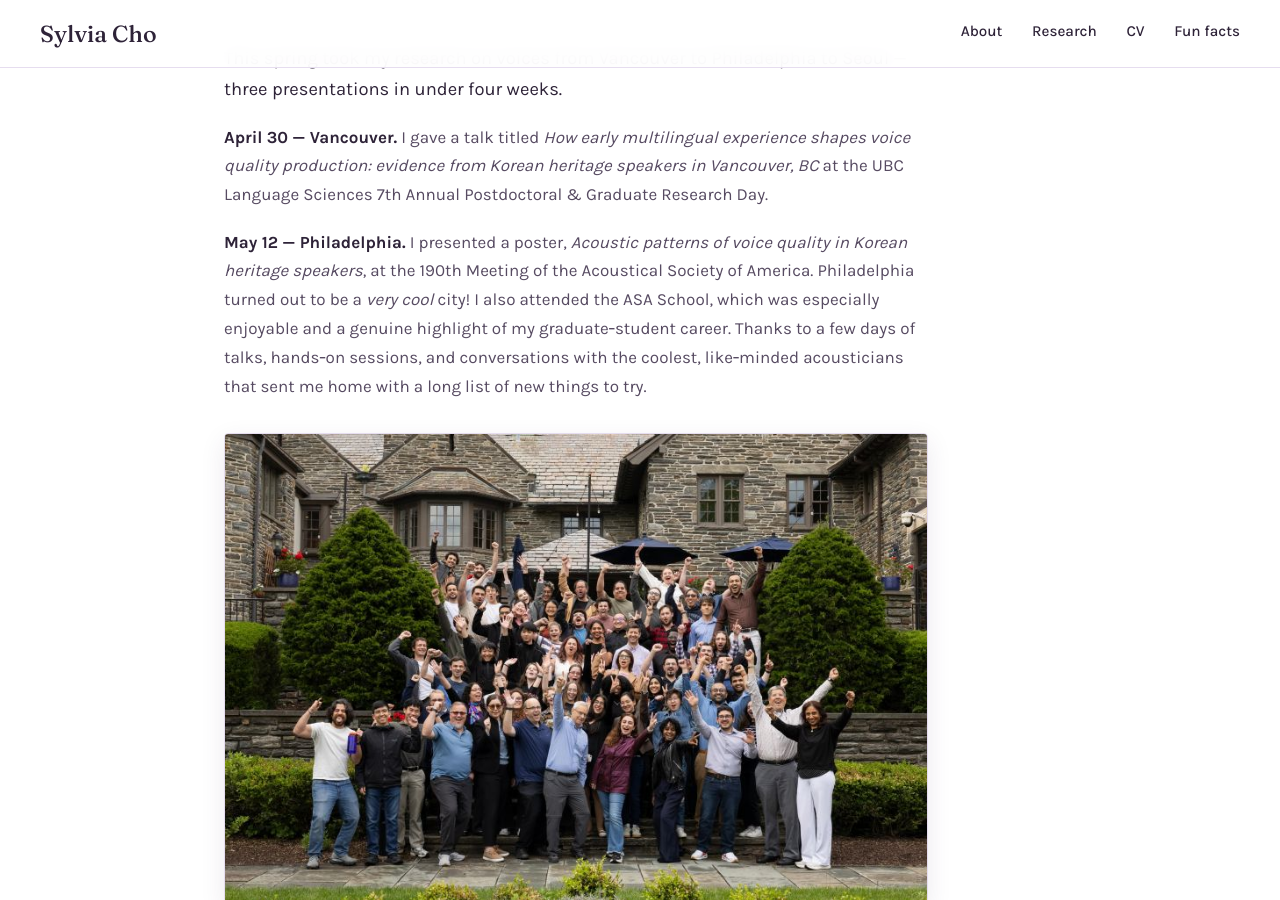
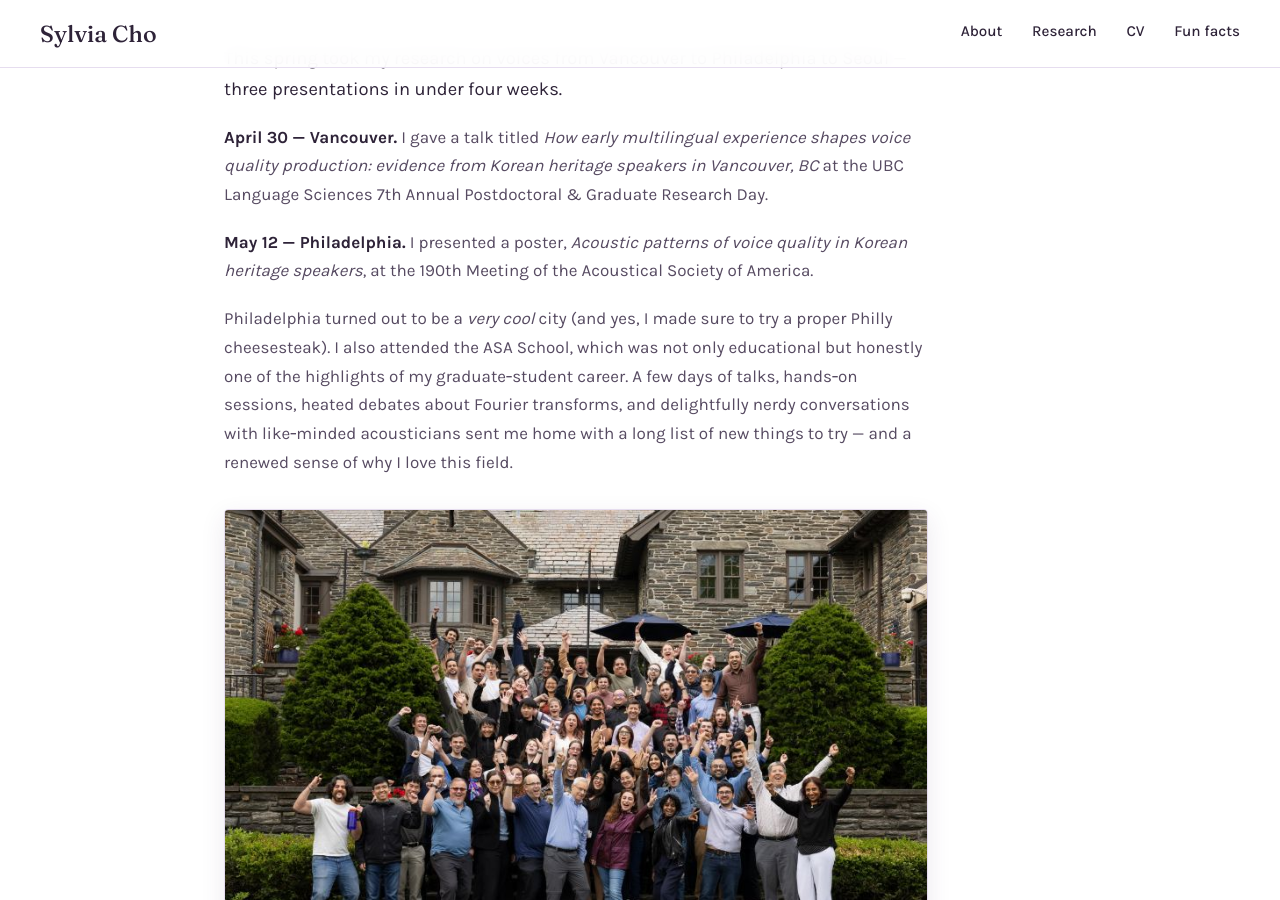
Before and after one commit to sylviacho247/sylviacho247.github.io, a Jekyll site: the page built from _news/2026-05-30-spring-conferences.md, in a window 1280 px wide and 900 px high, scrolled down 497 px. Built offline with Jekyll 4.4.1, drawn with Linux system fonts in a browser that asks for light colours.

Commit message:
Update 2026-05-30-spring-conferences.md

```diff
--- a/_news/2026-05-30-spring-conferences.md
+++ b/_news/2026-05-30-spring-conferences.md
@@ -9,7 +9,8 @@ This spring took my research on voices from Vancouver to Philadelphia to Seoul
 **April 30 — Vancouver.** I gave a talk titled *How early multilingual experience shapes voice quality production: evidence from Korean heritage speakers in Vancouver, BC* at the UBC Language Sciences 7th Annual Postdoctoral &amp; Graduate Research Day.
 
 **May 12 — Philadelphia.** I presented a poster, *Acoustic patterns of voice quality in Korean heritage speakers*, at the 190th Meeting of the Acoustical Society of America.
-Philadelphia turned out to be a *very cool* city! I also attended the ASA School, which was especially enjoyable and a genuine highlight of my graduate‑student career. Thanks to a few days of talks, hands‑on sessions, and conversations with the coolest, like‑minded acousticians that sent me home with a long list of new things to try.
+
+Philadelphia turned out to be a *very cool* city (and yes, I made sure to try a proper Philly cheesesteak). I also attended the ASA School, which was not only educational but honestly one of the highlights of my graduate‑student career. A few days of talks, hands‑on sessions, heated debates about Fourier transforms, and delightfully nerdy conversations with like‑minded acousticians sent me home with a long list of new things to try — and a renewed sense of why I love this field.
 
 ![The ASA School 2026 group, cheering on the steps of a stone house in Philadelphia](/images/asa-school-2026.jpg)
 
```
